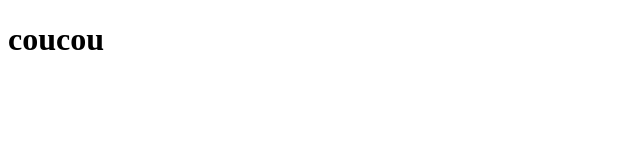
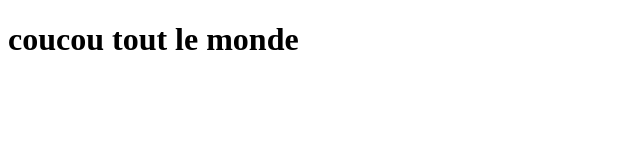
Before and after one commit to TokySalsman/git_test, a plain HTML site: page index.html in a window 1280 px wide. Shown: the whole page, without its empty margins (0-640 px from the left). Drawn offline with Linux system fonts and the light colour scheme.

Commit message:
Update index.html

```diff
--- a/index.html
+++ b/index.html
@@ -5,6 +5,6 @@
    <meta charset="utf-8" linkrel="stylesheet"/>
    </head>
    <body>
-   <h1>coucou</h1>
+   <h1>coucou tout le monde</h1>
    </body>
    </html>
```
